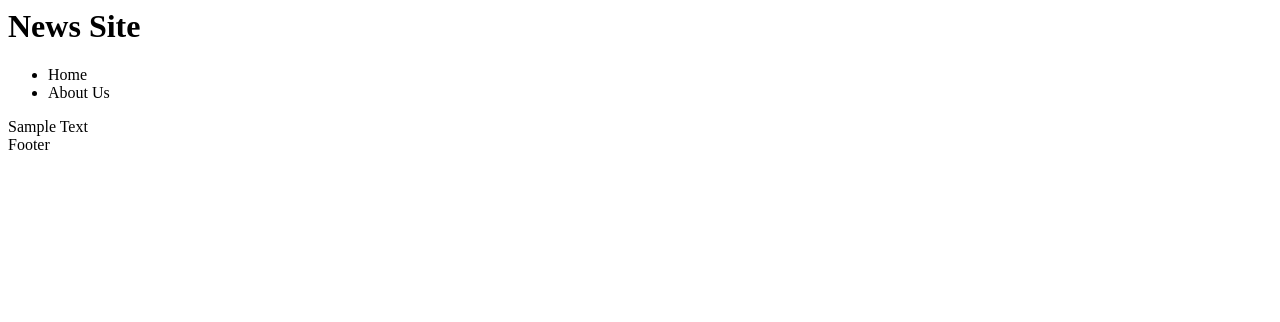
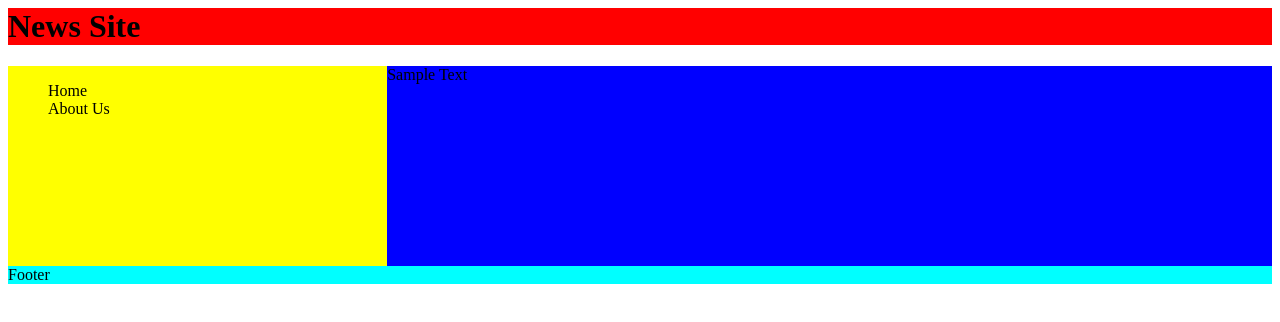
Before and after one commit to satyadev0655/Web-HTML-Practice, a website: page pages/htmllayout.html in a window 1280 px wide. Drawn offline with Linux system fonts and the light colour scheme.

Commit message:
1 file modified

```diff
--- a/pages/htmllayout.html
+++ b/pages/htmllayout.html
@@ -1,30 +1,56 @@
 <html>
+  <head>
+    <style>
+      .header {
+        background-color: red;
+      }
+
+      .nav {
+        float: left;
+        width: 30%;
+        background-color: yellow;
+        height:200px;
+      }
+
+      .nav ul {
+        list-style-type: none;
+      }
+
+      .section::after {
+        clear: both;
+        content:"",
+        display:table
+      }
+
+      .content {
+        width: 70%;
+        background-color: blue;
+        float: left;
+        height:200px;
+      }
+
+      .footer {
+
+        background-color: cyan;
+      }
+    </style>
+  </head>
   <body>
-
     <div class="header">
-
       <h1>News Site</h1>
     </div>
 
-
-    <div class="nav">
-      <ul>
+    <div class="section">
+      <div class="nav">
+        <ul>
           <li>Home</li>
           <li>About Us</li>
-      </ul>
-  </div>
+        </ul>
+      </div>
 
+      <div class="content">Sample Text</div>
+    </div>
 
-  <div class="content">
-    Sample Text
-</div>
-
-
-<div class="footer">
-Footer
-
-</div>
-
-
+    <div class="footer">Footer</div>
   </body>
 </html>
```
